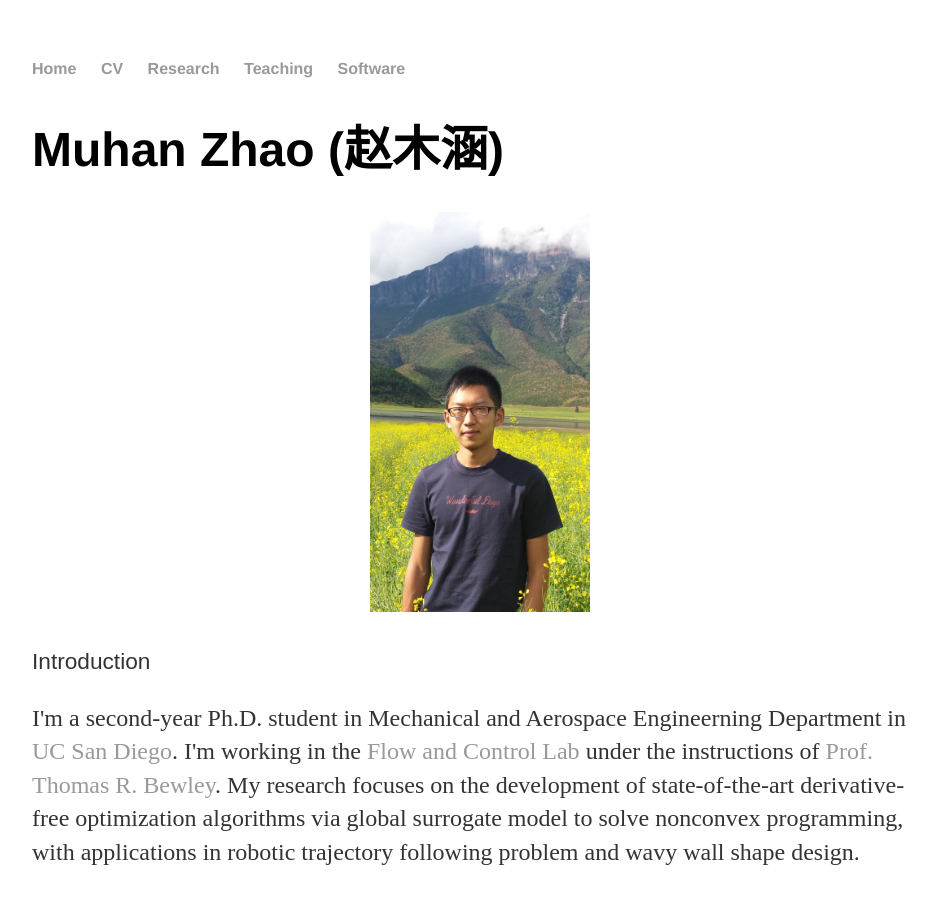
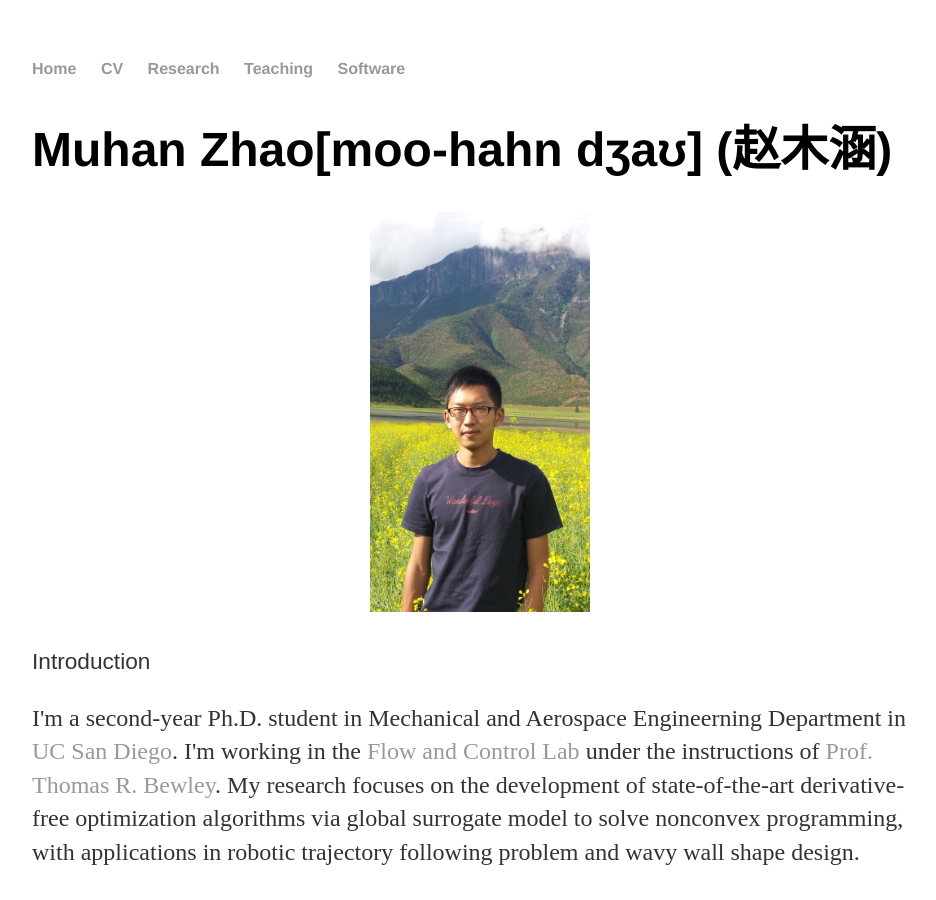
Before and after one commit to kimukook/kimukook.github.io, a Jekyll site: the page built from index.html, in a window 1280 px wide and 900 px high. Shown: the whole window, without its empty margins (160-1096 px from the left). Built offline with Jekyll 4.4.1, drawn with Linux system fonts in a browser that asks for light colours.

Commit message:
Update index.html

```diff
--- a/index.html
+++ b/index.html
@@ -3,7 +3,7 @@ layout: default
 title: Muhan Zhao's Homepage
 ---
 <div class="blurb">
-	<h1>Muhan Zhao (赵木涵)</h1>
+	<h1>Muhan Zhao[moo-hahn dʒaʊ] (赵木涵)</h1>
 	<p align="center"><img src="2.JPG" width="220" height="400"></p>
 	<p style="font-family: Arial; font-size: 17pt;"> Introduction </i></b></p>
 	<p align="left">I'm a second-year Ph.D. student in Mechanical and Aerospace Engineerning Department in <a href="https://ucsd.edu">UC San Diego</a>.
```
